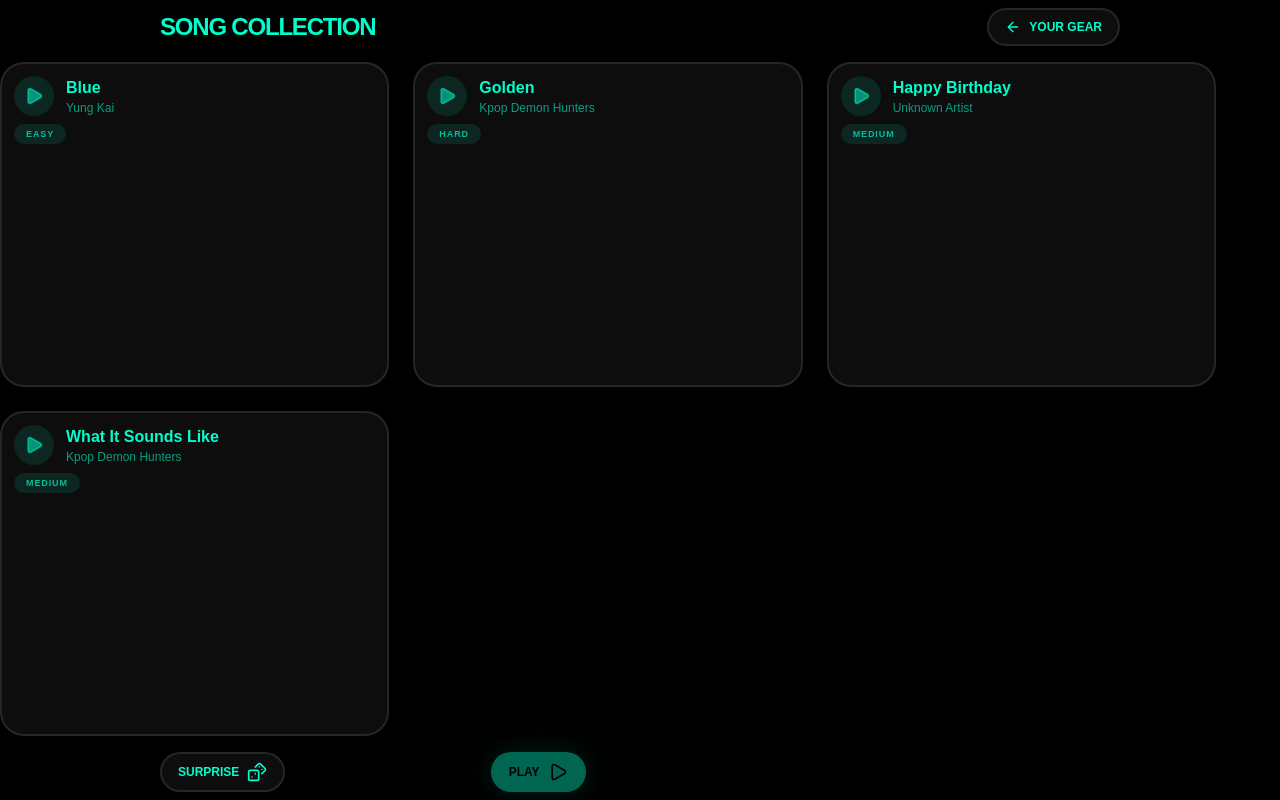
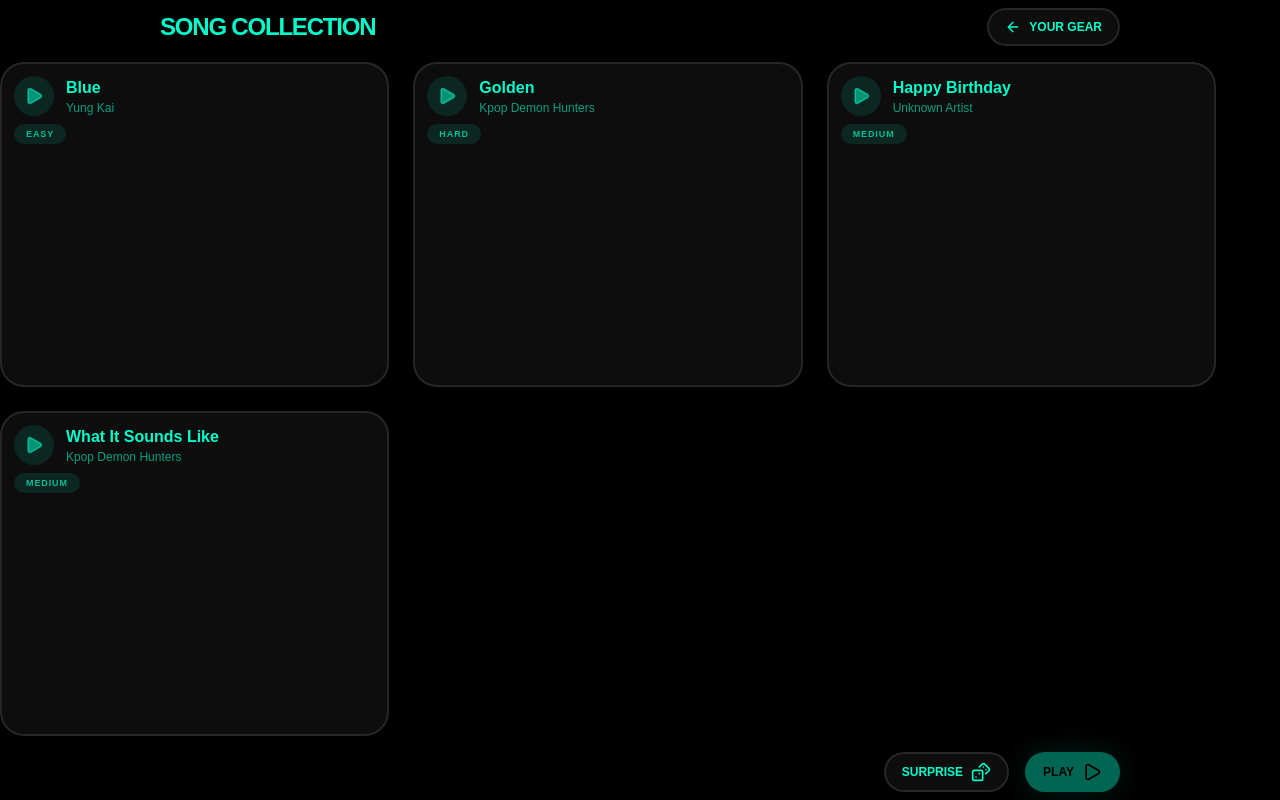
Before and after one commit to hongy20/midi-jam, a Next.js app: page /collection in a window 1280 px wide. Built offline with nearby package versions, Linux system fonts and the light colour scheme.

Commit message:
refactor: flatten Collection page footer structure by removing redundant div wrappers

```diff
--- a/src/app/collection/page.tsx
+++ b/src/app/collection/page.tsx
@@ -76,7 +76,6 @@ export default function CollectionPage() {
       }
       footer={
         <PageFooter>
-          <div className="w-full sm:flex-1 flex">
           <Button
             variant="secondary"
             onClick={handleSurprise}
@@ -85,8 +84,6 @@ export default function CollectionPage() {
           >
             SURPRISE
           </Button>
-          </div>
-          <div className="w-full sm:flex-[2] flex">
           <Button
             onClick={handlePlay}
             disabled={!selected}
@@ -95,7 +92,6 @@ export default function CollectionPage() {
           >
             PLAY
           </Button>
-          </div>
         </PageFooter>
       }
     >
```
Lines whose indentation alone changed are shown as unchanged.
